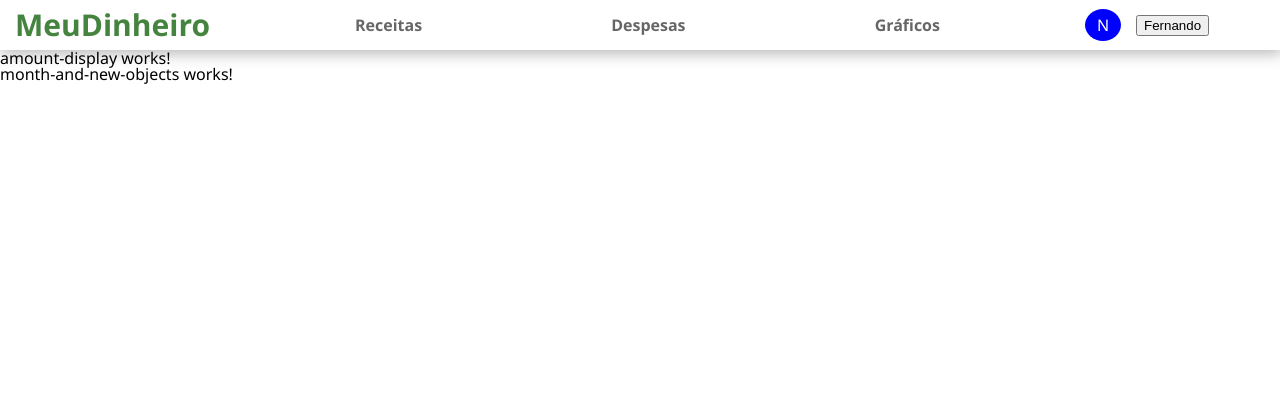
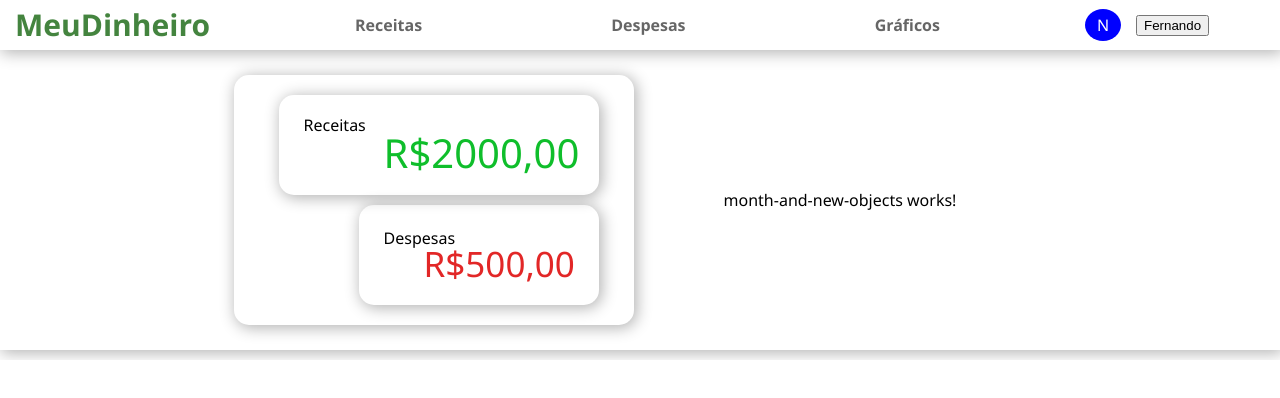
Before and after one commit to Fernando97rocha/Controle-financeiro-App, an Angular app: page /home in a window 1280 px wide. Shown: the top 398 px of the page. Built offline with nearby package versions, Linux system fonts and the light colour scheme.

Commit message:
feat: Amount display component styled

```diff
--- a/src/app/components/amount-display/amount-display.component.css
+++ b/src/app/components/amount-display/amount-display.component.css
@@ -0,0 +1,55 @@
+
+.box{
+    width: 400px;
+    height: 250px;
+    display: flex;
+    flex-direction: column;
+    justify-content: center;
+    align-items: end;
+    box-shadow: 2px 2px 15px 1px rgb(0, 0, 0, 0.3);
+    border-radius: 15px;
+}
+
+.receitas{
+    box-shadow: 2px 2px 15px 1px rgb(0, 0, 0, 0.3);
+    border-radius: 15px;
+    width: 80%;
+    height: 100px;
+    display: flex;
+    flex-direction: column;
+    justify-content: center;
+    margin-bottom: 5px;
+    margin-right: 35px;
+}
+
+.receitas > h3 {
+    margin-left: 25px;
+}
+
+.receitas > h1 {
+    color: #0FBE2B;
+    font-size: 40px;
+    margin-left: 105px;
+}
+
+.despesas{
+    display: flex;
+    flex-direction: column;
+    justify-content: center;
+    box-shadow: 2px 2px 15px 1px rgb(0, 0, 0, 0.3);
+    border-radius: 15px;
+    width: 60%;
+    height: 100px;
+    margin-top: 5px;
+    margin-right: 35px;
+}
+
+.despesas > h3 {
+    margin-left: 25px;
+}
+
+.despesas > h1 {
+    color: #E22727;
+    font-size: 35px;
+    margin-left: 65px;
+}
--- a/src/app/components/amount-display/amount-display.component.html
+++ b/src/app/components/amount-display/amount-display.component.html
@@ -1 +1,11 @@
-<p>amount-display works!</p>
+<div class="box">
+    <div class="receitas">
+        <h3>Receitas</h3>
+        <h1>R$2000,00</h1>
+    </div>
+
+    <div class="despesas">
+        <h3>Despesas</h3>
+        <h1>R$500,00</h1>
+    </div>
+</div>
--- a/src/app/pages/home/home.component.css
+++ b/src/app/pages/home/home.component.css
@@ -1,3 +1,10 @@
-div{
-
+#principal-content{
+    display: grid;
+    gap: 90px;
+    grid-template-columns: auto auto auto;
+    justify-content: center;
+    align-items: center;
+    height: 300px;
+    box-shadow: 2px 2px 15px 1px rgb(0, 0, 0, 0.3);
+    clip-path: inset(0px -10px -10px -10px);
 }
--- a/src/app/pages/home/home.component.html
+++ b/src/app/pages/home/home.component.html
@@ -1,5 +1,6 @@
+
 <app-nav-bar></app-nav-bar>
 <div id="principal-content">
-    <app-amount-display></app-amount-display>
+    <app-amount-display class="amount-display"></app-amount-display>
     <app-month-and-new-objects></app-month-and-new-objects>
 </div>
--- a/src/app/pages/login/login.component.css
+++ b/src/app/pages/login/login.component.css
@@ -29,7 +29,6 @@
 }
 
 p{
-    margin-bottom: -1em;
     width: 100%;
     font-size: 20px;
 }
@@ -38,6 +37,8 @@ h1 {
     width: 100%;
     color: #44843F;
     font-size: 45px;
+    font-weight: bold;
+    margin-bottom: 20px;
 }
 
 #inputs{
```
